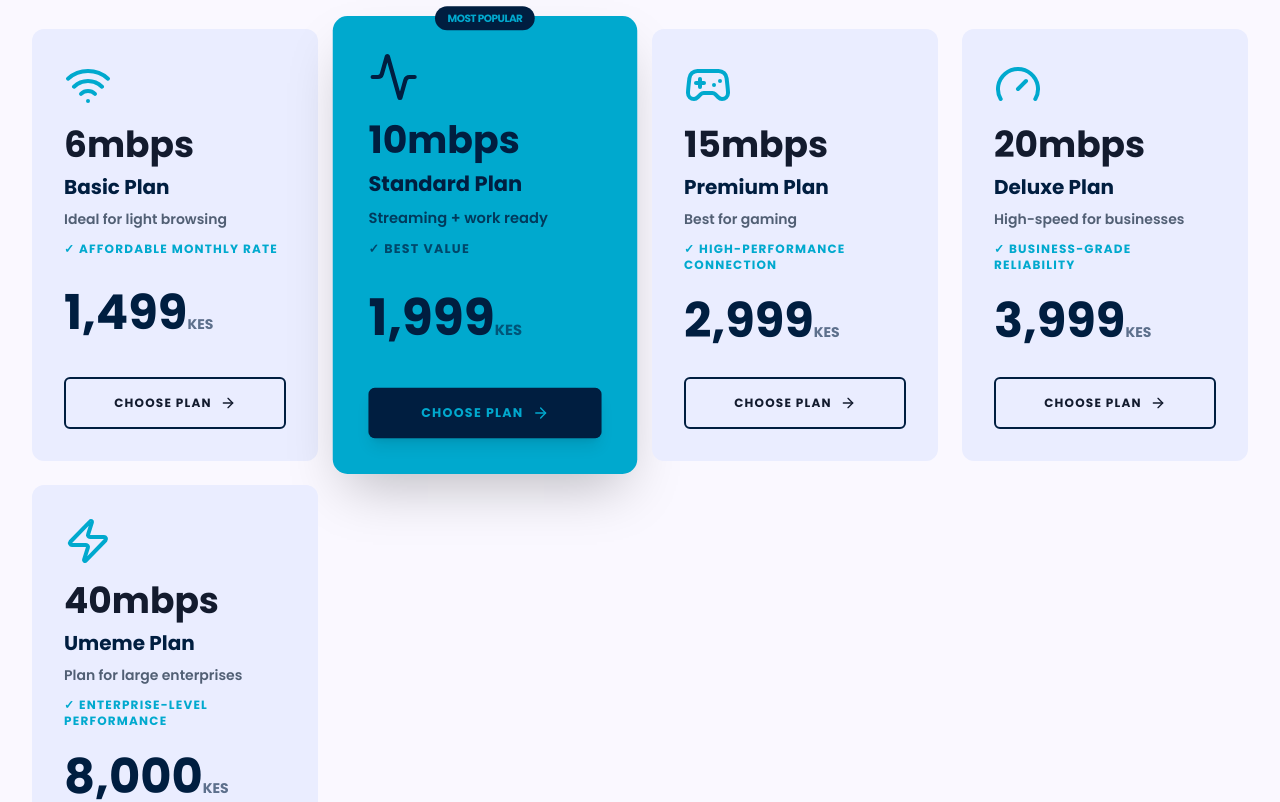
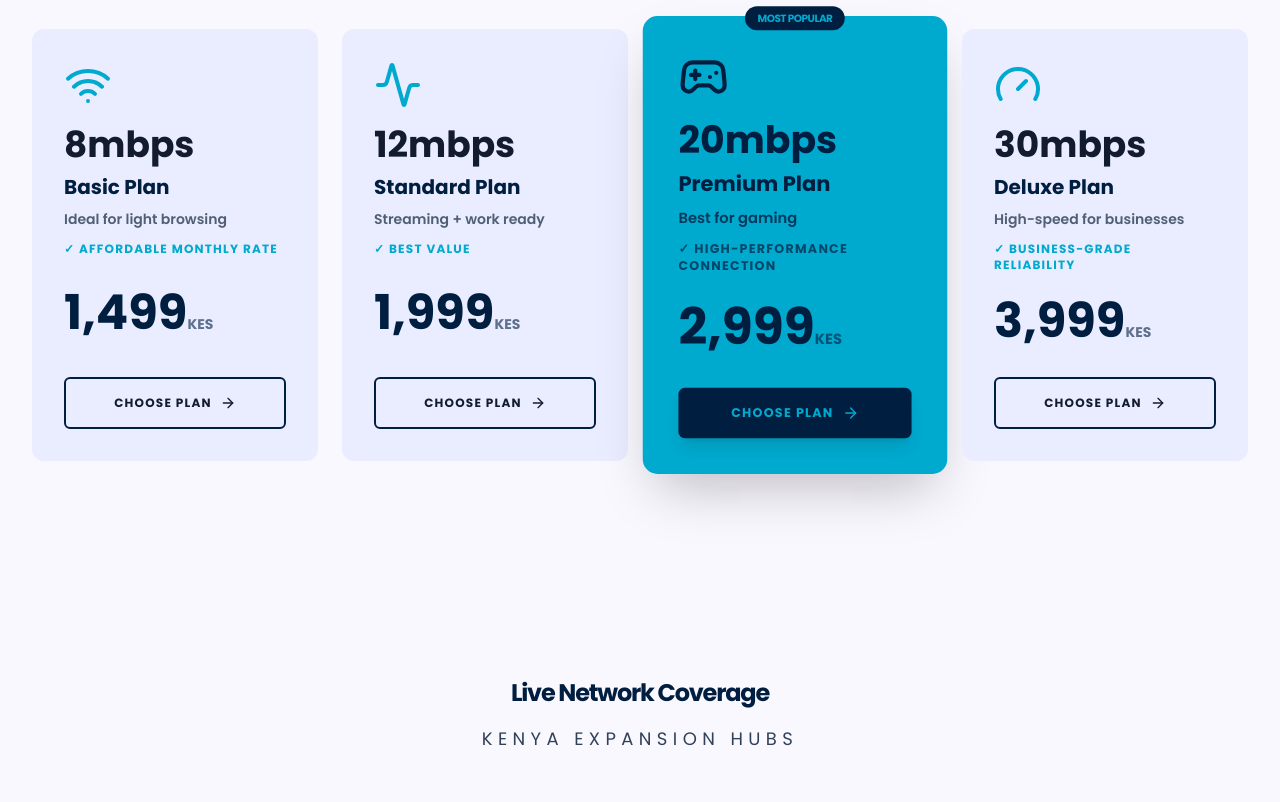
Before and after one commit to Ciamuthama/bonkelinksfiber, a React (Vite) app: page / in a window 1280 px wide. Shown: the part 1440-2242 px from the top of the page. Built offline with nearby package versions, Linux system fonts and the light colour scheme.

Commit message:
update plans

```diff
--- a/src/components/PricingSection.tsx
+++ b/src/components/PricingSection.tsx
@@ -22,7 +22,7 @@ export const PricingSection = () => {
 
   const fiberPricing = [
     {
-      speed: "6mbps",
+      speed: "8mbps",
       name: "Basic",
       description: "Ideal for light browsing",
       feature: "Affordable monthly rate",
@@ -31,41 +31,33 @@ export const PricingSection = () => {
       popular: false,
     },
     {
-      speed: "10mbps",
+      speed: "12mbps",
       name: "Standard",
       description: "Streaming + work ready",
       feature: "Best value",
       price:"1,999",
       icon: Activity,
-      popular: true,
+      popular: false,
     },
     {
-      speed: "15mbps",
+      speed: "20mbps",
       name: "Premium",
       description: "Best for gaming",
       feature: "High-performance connection",
       price:"2,999",
       icon: Gamepad2,
-      popular: false,
+      popular: true,
     },
     {
-      speed: "20mbps",
+      speed: "30mbps",
       name: "Deluxe",
       description: "High-speed for businesses",
       feature: "Business-grade reliability",
       price:"3,999",
       icon: Gauge,
       popular: false,
-    },
-    {
-      speed: "40mbps",
-      name: "Umeme",
-      description: "Plan for large enterprises",
-      feature: "Enterprise-level performance",
-      price:"8,000",
-      icon: Zap,
-      popular: false,
     }
+
   ];
 
   const hotspotPricing = [
```
Also changed, not shown: 5 other files (tests, documents, lock files or other folders).
